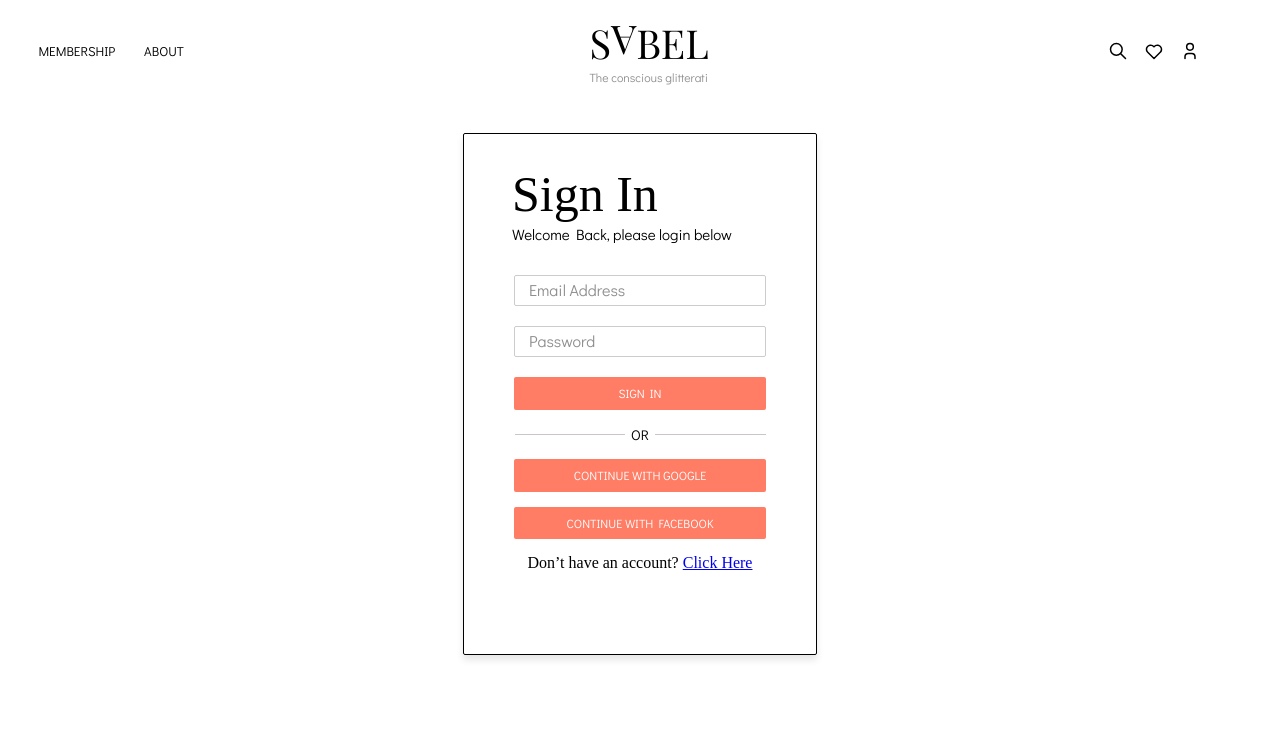
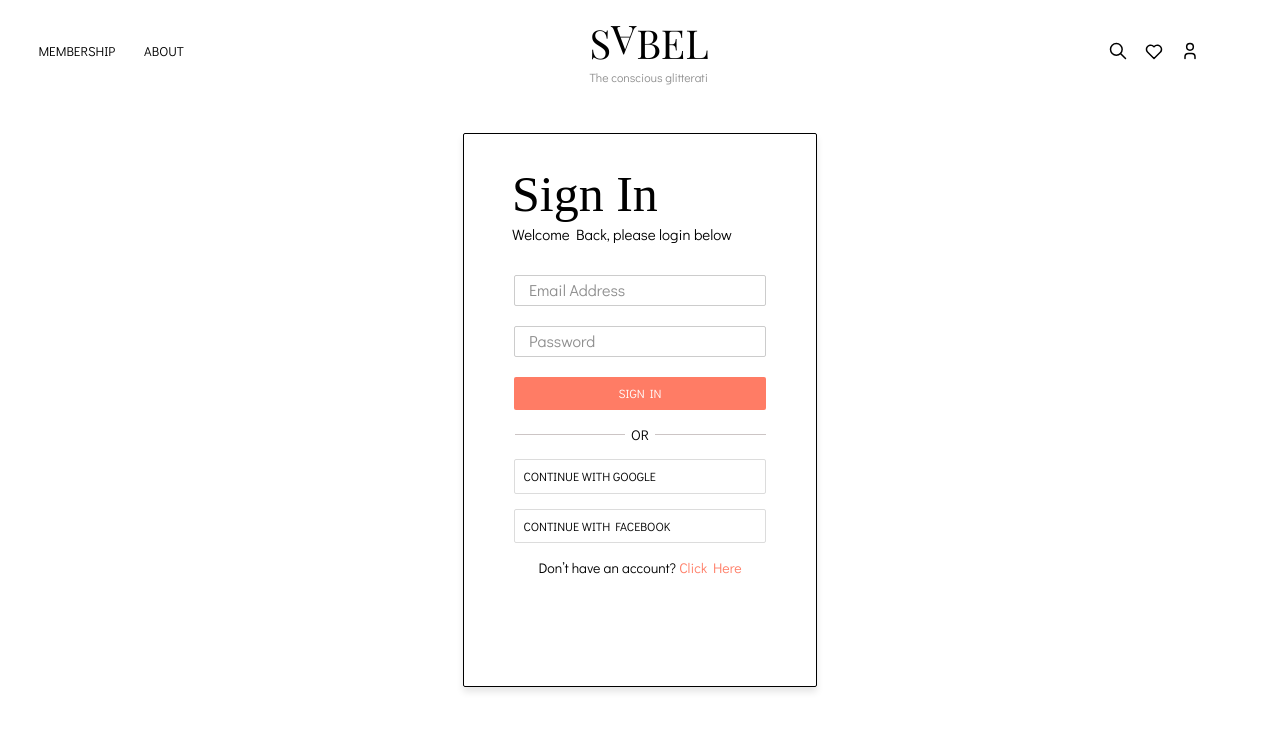
Before and after one commit to Damileee/sabel-blog, a React (Create React App) app: page / in a window 1280 px wide. Shown: the top 730 px of the page. Built offline with nearby package versions, Linux system fonts and the light colour scheme.

Commit message:
Fix: updated the button styling

```diff
--- a/src/index.css
+++ b/src/index.css
@@ -22,7 +22,7 @@ nav .first-link {
   color: #000000;
   padding: 0.2rem 0.4rem;
 }
-a:hover {
+.first-link a:hover {
   background-color: #FF7C65;
   color: #FFFFFF;
   border-radius: 0.3rem;
@@ -53,7 +53,7 @@ a:hover {
   margin: 3rem auto;
   width: 100%;
   max-width: 22rem;
-  min-height: 65vh;
+  min-height: 69vh;
   box-shadow: 0 5px 7px rgba(0, 0, 0, 0.1);
 }
 
@@ -165,8 +165,14 @@ button {
   background: #FF7C65;
   font-family: 'Didact Gothic', sans-serif;
 }
-.plain-button {
+.plain-button button {
   margin: 0px;
+  background: #FFF;
+  color: #000000;
+  font-weight: 500;
+  font-size: 12px;
+  border: 1.5px solid#DCDCDC;
+  text-align: left;
 }
 
 button.disabled {
@@ -240,3 +246,16 @@ button:hover {
     transform: rotate(360deg);
   }
 }
+
+/* Sign Up Link */
+
+.sign-up-link {
+  text-decoration: none;
+  color: #FF7C65;
+  font-size: 14px;
+  font-family: 'Didact Gothic', sans-serif;
+}
+.sign-up-suggestion {
+  font-size: 14px;
+  font-family: 'Didact Gothic', sans-serif;
+}
```
